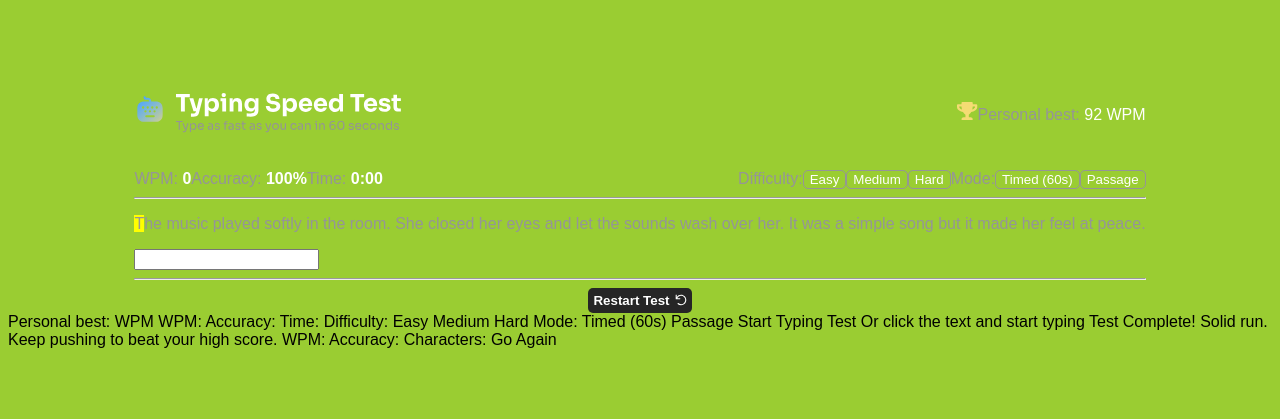
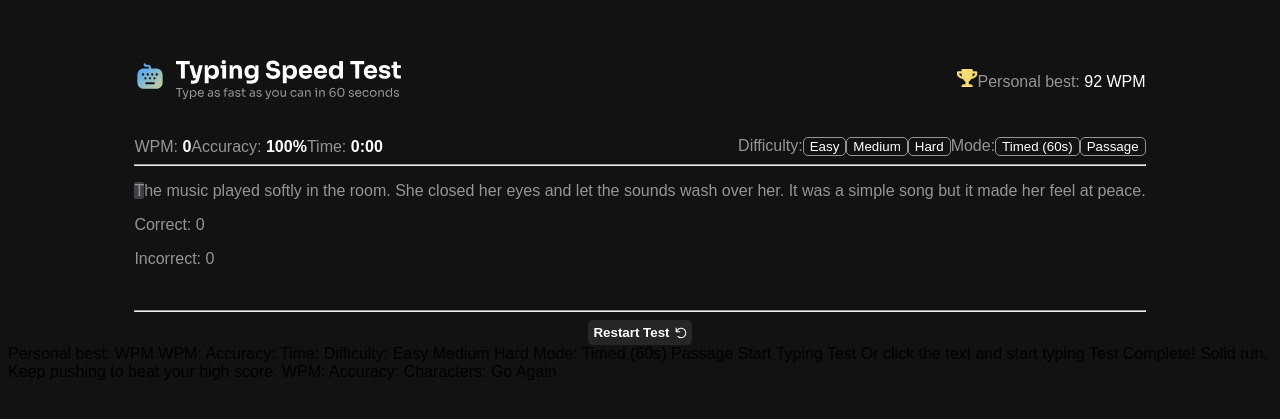
Before and after one commit to FelixHardjana/Typing-Speed-Test---React---Frontend-Mentor, a React (Vite) app: page / in a window 1280 px wide. Shown: the part 191-610 px from the top of the page. Built offline with nearby package versions, Linux system fonts and the light colour scheme; a web font is replaced by a local one.

Commit message:
Correct and Incorrect count finished

```diff
--- a/src/MainTyping.tsx
+++ b/src/MainTyping.tsx
@@ -20,6 +20,8 @@ const MainTyping = () => {
 
     const [pressedDifficulty, setPressedDifficulty] = useState<string>("");
     const [pressedMode, setPressedMode] = useState<string>("");
+
+    const [accuracy, setAccuracy] = useState<number>(100);
 
 
     // Selecting Difficulty
@@ -56,6 +58,15 @@ const MainTyping = () => {
         return `${minutes}:` + `${seconds}`.padStart(2, "0");
     }
 
+    const handleAcc = () => {
+
+    }
+
+    const accuracyConverter = (prevAcc: number) => {
+
+        return `${prevAcc}%`;
+    }
+
     // Time useEffect
     useEffect(() => { // this is for the 60 second timer countodwn
       const id = setInterval(() => {
@@ -77,19 +88,31 @@ const MainTyping = () => {
 
     // This is for onChange
     const [typed, setTyped] = useState<string>("");
+    const inputRef = useRef<HTMLInputElement>(null);
+
 
     const handleTyped = (e: React.ChangeEvent<HTMLInputElement>) => {
         e.preventDefault();
         setTyped(e.target.value);
     }
 
+    // This focus on the input element when the page first loads
+    useEffect(() => {
+        inputRef.current?.focus();
+    }, []);
+
+
+
+
     const typing_check = () => {
 
         const text = data[difficulty][restart].text;
         const textArray = [...text];
 
+        let correctChar = 0;
+        let incorrectChar = 0;
 
-        return(
+        const coloredText = (
             <span>
                 {
                     textArray.map((char, i) => {
@@ -99,34 +122,63 @@ const MainTyping = () => {
 
                         // previous colored in
                         if(i < typed.length){
-                            color = (char === typed[i]) ? "green" : "red";
+                            // color = (char === typed[i]) ? "green" : "red";
+                            if(char == typed[i]){
+                                color = "green";
+                                correctChar++;
+                            }
+                            else{
+                                color = "red";
+                                incorrectChar++;
+                            }
                         }
 
                         // current index highlighted
                         if(i === typed.length){
-                            highlightBlock = "yellow";
+                            highlightBlock = "hsl(240, 3%, 26%)";
 
                         }
 
-                        return (<>
-                        <span key={i} style={{color: color, backgroundColor: highlightBlock}}>{ char }</span>
-                        </>
+
+                        return (
+                        <span key={i} style={{color: color, backgroundColor: highlightBlock, borderRadius: "2px"}}>{ char }</span>
                         );
                     })
                 }
             </span>
-        );
+        )
+
+        return { coloredText, correctChar, incorrectChar };
 
     }
 
-
-    // const textBlockHighlight = (char: string) => {
-    //     return (
-    //         <span style={{color: "red"}}> {char} </span>
-    //     );
-    // };
+    const { coloredText, correctChar, incorrectChar } = typing_check();
 
 
+    const[correctCount, setCorrectCount] = useState(0);
+    const[incorrectCount, setIncorrectCount] = useState(0);
+
+    const prevTyped = useRef("");
+
+    useEffect(() => {
+        if(typed.length > prevTyped.current.length){
+            const index = typed.length - 1;
+
+            if(typed[index] === data[difficulty][restart].text[index]){
+                if(correctCount < typed.length){
+                    setCorrectCount(count => count + 1);
+                }
+            }
+            else{
+                if(incorrectCount < typed.length){
+                    setIncorrectCount(count => count + 1);
+                }
+            }
+        }
+
+        prevTyped.current = typed;
+
+    }, [typed]);
 
 
 
@@ -145,8 +197,8 @@ const MainTyping = () => {
 
                 <div className='stats-left'>
                     <span>WPM: <b className='wpm-text'>0</b></span>
-                    <span>Accuracy: <b className='accuracy-text'>100%</b></span>
-                    <span>Time: <b className='time-text'>{timeConverter(timerCountdown)}</b></span>
+                    <span>Accuracy: <b className='accuracy-text'>{ accuracyConverter(accuracy) }</b></span>
+                    <span>Time: <b className='time-text'>{ timeConverter(timerCountdown) }</b></span>
                 </div>
 
 
@@ -168,10 +220,11 @@ const MainTyping = () => {
             <hr />
 
             <div className="main-typing-area">
-                {/* <p>{data.easy[randomNum.current].id}</p> */}
-                {/* <p>{data[difficulty][restart].text}</p> */}
-                <p>{ typing_check() }</p>
-                <input value={typed} onChange={(e) => handleTyped(e)} />
+                {/* <p>{data.easy[randomNum.current].id}</p> */}      {/* <p>{data[difficulty][restart].text}</p> */}
+                <p>{ coloredText }</p>
+                <p>Correct: {correctCount}</p>
+                <p>Incorrect: {incorrectCount}</p>
+                <input id="text-input" ref={inputRef} value={typed} onChange={(e) => handleTyped(e)} onBlur={() => inputRef.current?.focus()}/>
 
 
 
--- a/src/index.css
+++ b/src/index.css
@@ -1,7 +1,7 @@
 
 body{
-  /* background-color: hsl(0, 0%, 7%); */
-  background-color: yellowgreen;
+  background-color: hsl(0, 0%, 7%);
+  /* background-color: yellowgreen; */
   font-family: Sora, sans-serif;
 
   display: flex;
@@ -85,6 +85,14 @@ body{
   color: hsl(240, 1%, 59%);
 }
 
+
+#text-input{
+  opacity: 0;
+  width: 1px;
+  height: 1px;
+  overflow: hidden;
+}
+
 .restart-container{
   display: flex;
   justify-content: center;
```
